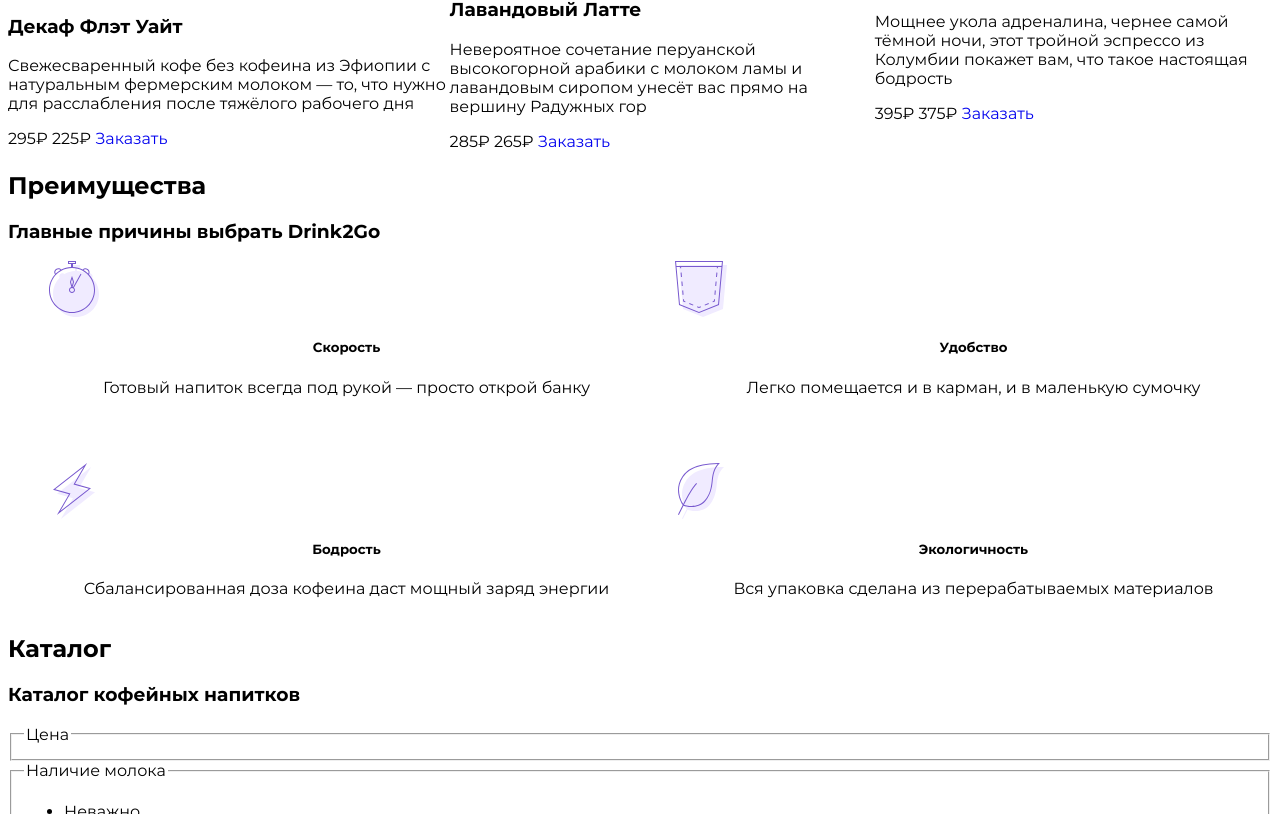
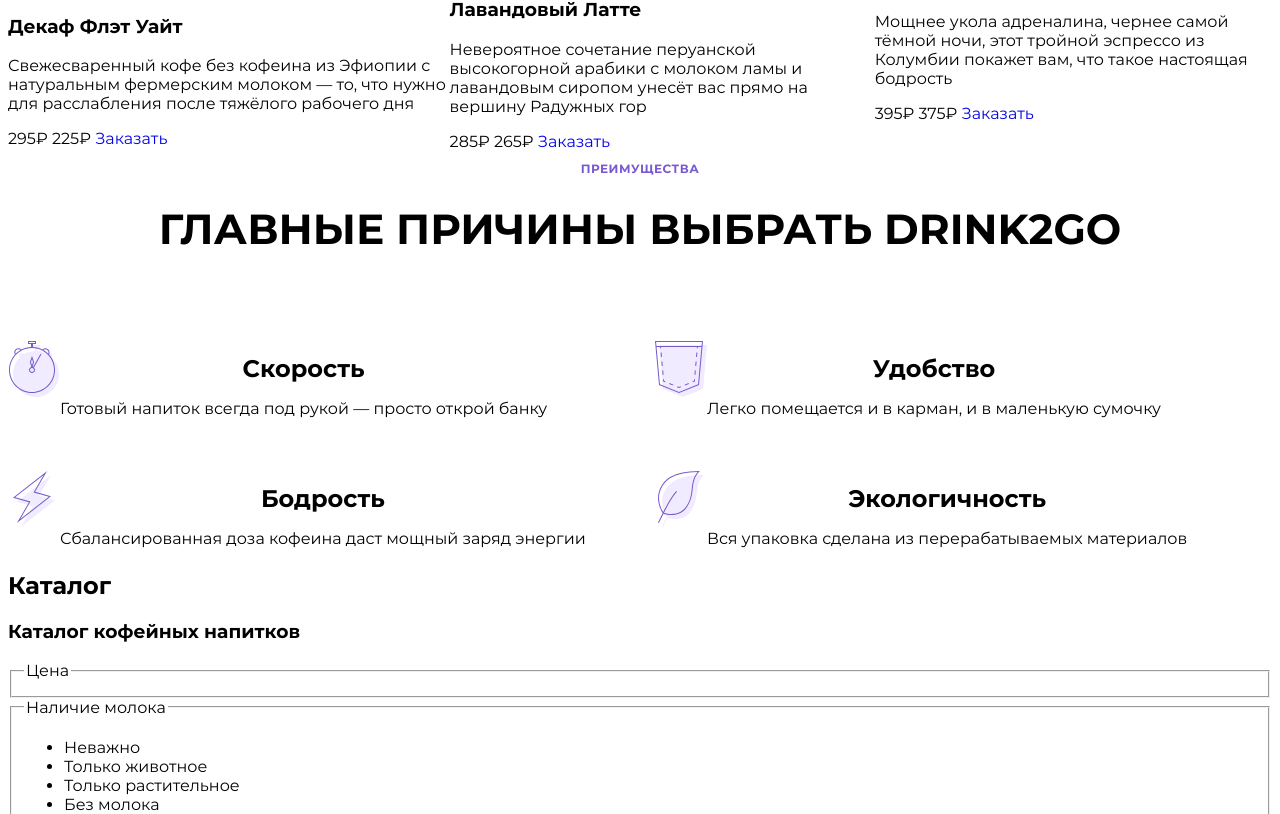
Before and after one commit to Nastya880/Drink2Go, a website: page source/index.html in a window 1280 px wide. Shown: the part 616-1430 px from the top of the page. Drawn offline with nearby package versions, Linux system fonts and the light colour scheme; files that its build step writes are made by us from their sources.

Commit message:
+ раздел с преимуществами - не довален в моб  перенос

```diff
--- a/source/index.html
+++ b/source/index.html
@@ -200,7 +200,7 @@
 
         <section class="catalog">
             <h2 class="catalog__title">Каталог</h2>
-            <h3 class="catalog__subtitle">Каталог кофейных напитков</h3>
+            <h3 class="catalog__heading">Каталог кофейных напитков</h3>
 
             <div class="catalog-filter">
                 <h2 class="visually-hidden">Фильтр для посика товаров</h2>
--- a/source/sass/blocks/advantages.scss
+++ b/source/sass/blocks/advantages.scss
@@ -1,6 +1,18 @@
+.advantages {
+    font-size: 16px;
+    font-weight: 400;
+    line-height: 24px;
+
+    margin-right: auto;
+    margin-left: auto;
+}
+
 .advantages__list {
     display: grid;
     list-style: none;
+    margin: 0;
+    padding: 0;
+    gap: 32px;
 
     @media (min-width: $breakpoint-large) {
         grid-template-columns: repeat(4, 1fr);
@@ -16,10 +28,99 @@
 
 .advantages__item {
     text-align: center;
+
+    @media (min-width: $breakpoint-medium) {
+        display: flex;
+    }
+
+    @media (min-width: $breakpoint-large) {
+        display: flex;
+        flex-direction: column;
+        align-items: center;
+    }
 }
 
 .advantages__item-icon {
     display: block;
     width: 52px;
     height: 56px;
+    margin: 0 auto 10px;
+
+    @media (min-width: $breakpoint-medium) {
+        margin: 0;
+    }
 }
+
+// .advantages-item__description {
+// }
+
+.advantages__title {
+    font-size: 12px;
+    font-weight: 700;
+    line-height: 16px; /* 133.333% */
+    letter-spacing: 0.48px;
+    text-transform: uppercase;
+
+    color: $color-base-primary;
+    text-align: center;
+    margin-bottom: 4px;
+}
+
+.advantages__heading {
+    font-size: 24px;
+    font-weight: 700;
+    line-height: 36px;
+    margin-top: 20px;
+    text-transform: uppercase;
+    text-align: center;
+    margin-bottom: 80px;
+
+    @media (min-width: $breakpoint-medium) {
+        font-size: 42px;
+        line-height: 64px; /* 152.381% */
+    }
+
+    @media (max-width: $breakpoint-small-down) {
+        margin-bottom: 36px;
+    }
+}
+
+.advantages-description__title {
+    font-size: 18px;
+    font-weight: 700;
+    line-height: 32px;
+    margin-top: 10px;
+    margin-bottom: 4px;
+
+    @media (max-width: $breakpoint-large) {
+        text-align: center;
+        margin-bottom: 10px;
+    }
+
+    @media (min-width: $breakpoint-medium) {
+        font-size: 24px;
+        line-height: 36px;
+    }
+}
+
+.advantages-description__info {
+    margin: 0;
+    text-align: center;
+    /* Regular Text Mobile */
+    font-size: 14px;
+    font-weight: 400;
+    line-height: 20px;
+    // width: 280px;
+    // height: 40px;
+
+    @media (min-width: $breakpoint-medium) {
+        font-size: 16px;
+        line-height: 24px; /* 150% */
+        text-align: start;
+    }
+
+    @media (min-width: $breakpoint-large) {
+        font-size: 16px;
+        line-height: 24px;
+    }
+}
```
